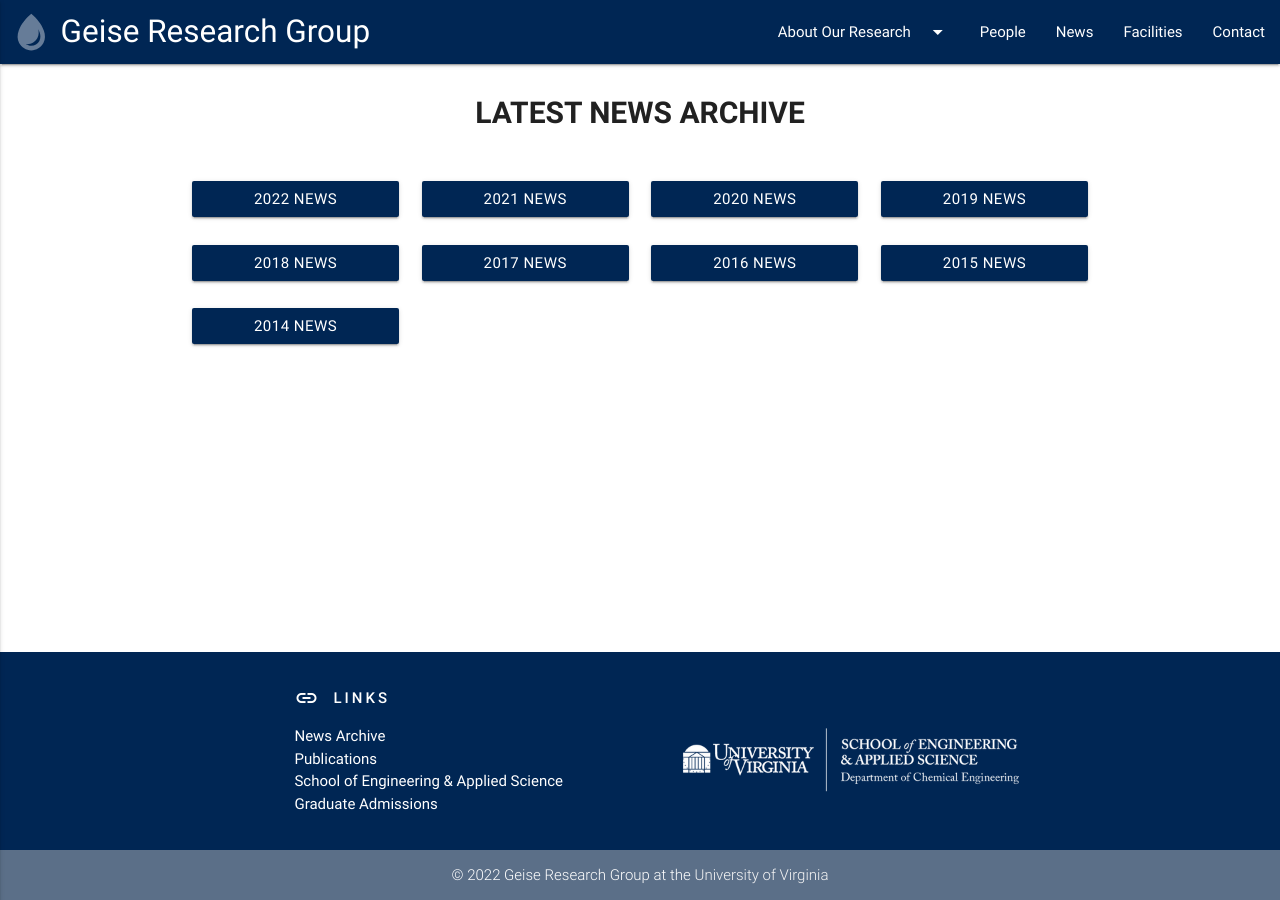
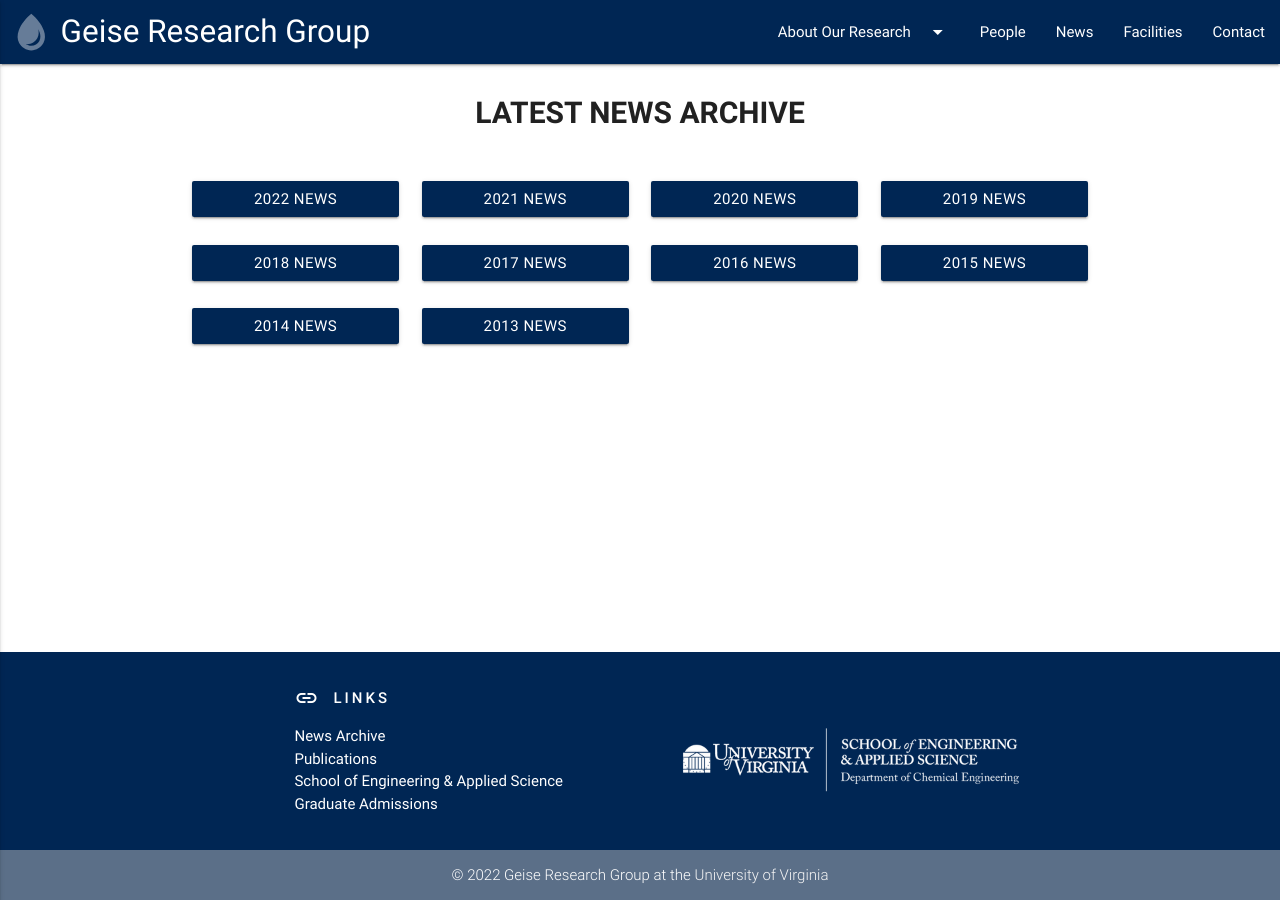
Before and after one commit to geisegroup/geisegroup.github.io, a Jekyll site: the page built from archive.md, in a window 1280 px wide. Built offline with Jekyll 4.4.1, drawn with Linux system fonts in a browser that asks for light colours; nearby versions of some CDN libraries.

Commit message:
Update news.html

```diff
--- a/_layouts/news.html
+++ b/_layouts/news.html
@@ -42,6 +42,10 @@ layout: default
 			{% assign EightYearsAgoFormat = currentYear | date:'%s' | minus:252460800 | date:"%Y" %}
 			<a href="{{ "/archive/" | append:EightYearsAgoFormat | absolute_url }}" class="waves-effect waves-light btn">{{ EightYearsAgoFormat }} News Archive</a>
 		</div>
+		<div class="col l3 m3 s6">
+			{% assign NineYearsAgoFormat = currentYear | date:'%s' | minus:284018400 | date:"%Y" %}
+			<a href="{{ "/archive/" | append:NineYearsAgoFormat | absolute_url }}" class="waves-effect waves-light btn">{{ NineYearsAgoFormat }} News Archive</a>
+		</div>
 	</div>
 	<div class="row">
 		{% assign newsItems = site.newsItems | where_exp:"item","item.year == page.limitYear" | sort: 'date' | reverse %}
```
